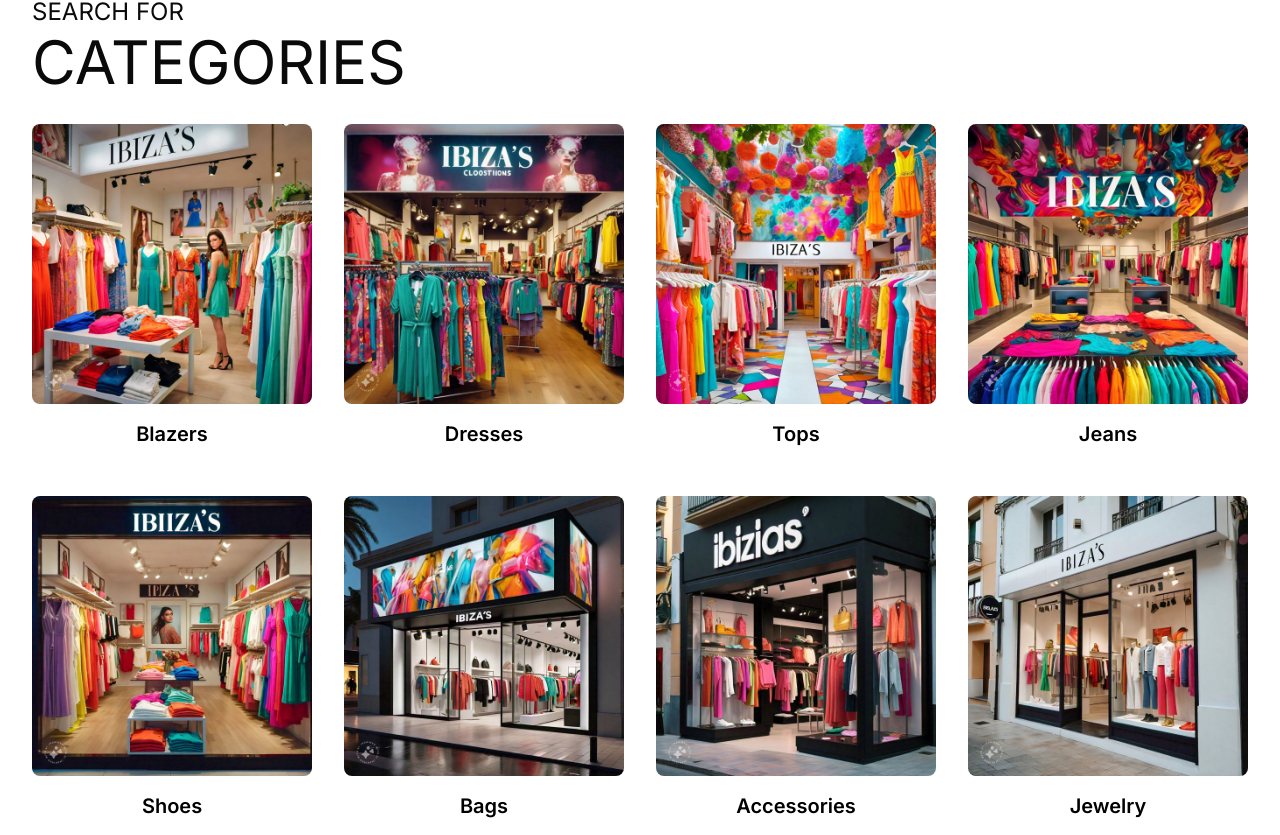
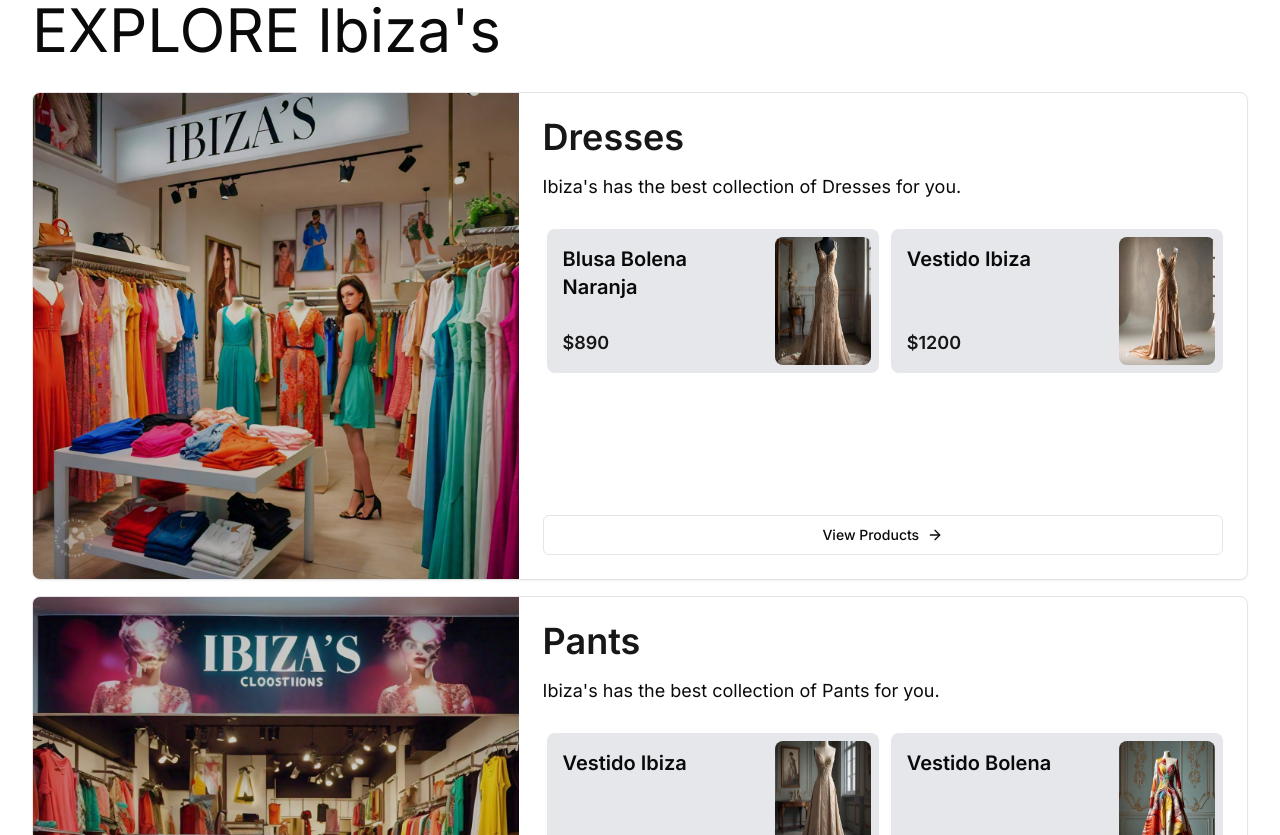
Before and after one commit to junaid786-prog/ibiza, a Next.js app: page / in a window 1280 px wide. Shown: the part 3845-4680 px from the top of the page. Built offline with nearby package versions, Linux system fonts and the light colour scheme; a web font is replaced by a local one.

Commit message:
collections removed

```diff
--- a/components/sections/about/AboutContent.jsx
+++ b/components/sections/about/AboutContent.jsx
@@ -37,7 +37,7 @@
             </div>
             <div className="flex flex-wrap justify-center lg:justify-start mt-8 lg:mt-0">
                 {images.map((image, index) => (
-                    <div key={index} className="w-1/2 lg:w-1/4 p-2">
+                    <div key={index} className="w-1/2 p-2">
                         <Image src={image.src} alt={image.alt} width={300} height={300} className="object-cover rounded-lg" />
                     </div>
                 ))}
--- a/components/sections/category-search.tsx
+++ b/components/sections/category-search.tsx
@@ -2,28 +2,16 @@
 import Image from "next/image";
 import { categories } from "@/data/dummy-data";
 import Heading from "@/components/shared/header";
+import CollectionCard from "../cards/CollectionCard";
 
 export default function CategorySearch() {
     return (
         <section className="py-16">
             <div className="container mx-auto px-4 sm:px-6 lg:px-8">
-                <Heading title={"CATEGORIES"} subtitle={"SEARCH FOR"} />
-                <div className="grid grid-cols-1 sm:grid-cols-2 lg:grid-cols-4 gap-8">
+                <Heading title={"EXPLORE Ibiza's"} />
+                <div className="space-y-4">
                     {categories.map((category) => (
-                        <Link key={category.name} href={`/category/${category.id}`} className="flex flex-col">
-                            <div className="relative aspect-square overflow-hidden rounded-lg">
-                                <Image
-                                    src={category.image}
-                                    alt={category.name}
-                                    layout="fill"
-                                    objectFit="cover"
-                                    className="transition-transform duration-300 group-hover:scale-110"
-                                />
-                            </div>
-                            <div className="inset-0 bg-opacity-40 flex items-center justify-center transition-opacity duration-300 py-4">
-                                <h3 className="text-black text-xl font-semibold">{category.name}</h3>
-                            </div>
-                        </Link>
+                        <CollectionCard key={category.id} collection={category} />
                     ))}
                 </div>
             </div>
--- a/data/dummy-data.ts
+++ b/data/dummy-data.ts
@@ -147,7 +147,7 @@
 export const categories = [
     {
         id: 1,
-        name: "Blazers",
+        name: "Dresses",
         image: "/collections/coll-1.jpeg?height=300&width=300",
         products: [
             {
@@ -166,7 +166,7 @@
     },
     {
         id: 2,
-        name: "Dresses",
+        name: "Pants",
         image: "/collections/coll-2.jpeg?height=300&width=300",
         products: [
             {
@@ -185,7 +185,7 @@
     },
     {
         id: 3,
-        name: "Tops",
+        name: "Shirts",
         image: "/collections/coll-3.jpeg?height=300&width=300",
         products: [
             {
@@ -204,7 +204,7 @@
     },
     {
         id: 4,
-        name: "Jeans",
+        name: "Bags",
         image: "/collections/coll-4.jpeg?height=300&width=300",
         products: [
             {
@@ -223,7 +223,7 @@
     },
     {
         id: 5,
-        name: "Shoes",
+        name: "Caps",
         image: "/collections/shop-1.jpeg?height=300&width=300",
         products: [
             {
@@ -240,61 +240,4 @@
             }
         ]
     },
-    {
-        id: 6,
-        name: "Bags",
-        image: "/collections/shop-2.jpeg?height=300&width=300",
-        products: [
-            {
-                id: 1,
-                name: "Pantalón Ibiza",
-                price: 1200,
-                image: "/dresses/dress-5.jpeg",
-            },
-            {
-                id: 2,
-                name: "Pantalón Bolena",
-                price: 890,
-                image: "/dresses/dress-6.jpeg",
-            }
-        ]
-    },
-    {
-        id: 7,
-        name: "Accessories",
-        image: "/collections/shop-3.jpeg?height=300&width=300",
-        products: [
-            {
-                id: 1,
-                name: "Pantalón Ibiza",
-                price: 1200,
-                image: "/dresses/dress-5.jpeg",
-            },
-            {
-                id: 2,
-                name: "Pantalón Bolena",
-                price: 890,
-                image: "/dresses/dress-6.jpeg",
-            }
-        ]
-    },
-    {
-        id: 8,
-        name: "Jewelry",
-        image: "/collections/shop-4.jpeg?height=300&width=300",
-        products: [
-            {
-                id: 1,
-                name: "Pantalón Ibiza",
-                price: 1200,
-                image: "/dresses/dress-5.jpeg",
-            },
-            {
-                id: 2,
-                name: "Pantalón Bolena",
-                price: 890,
-                image: "/dresses/dress-6.jpeg",
-            }
-        ]
-    },
 ]
```
